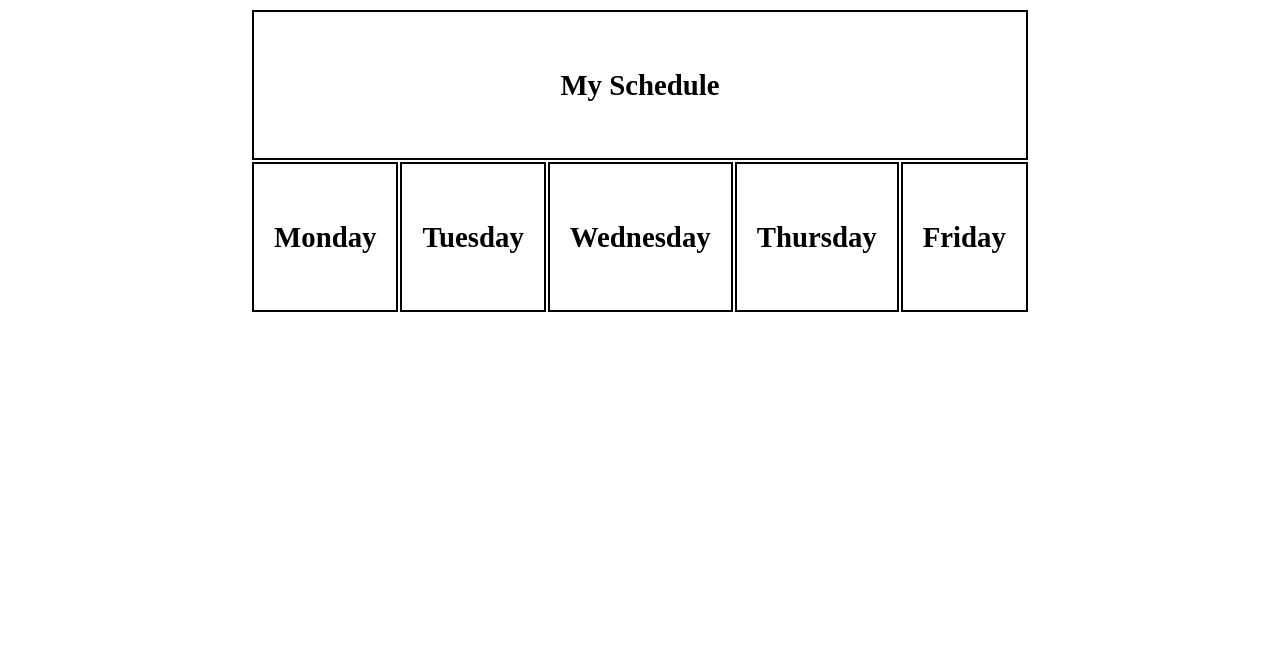
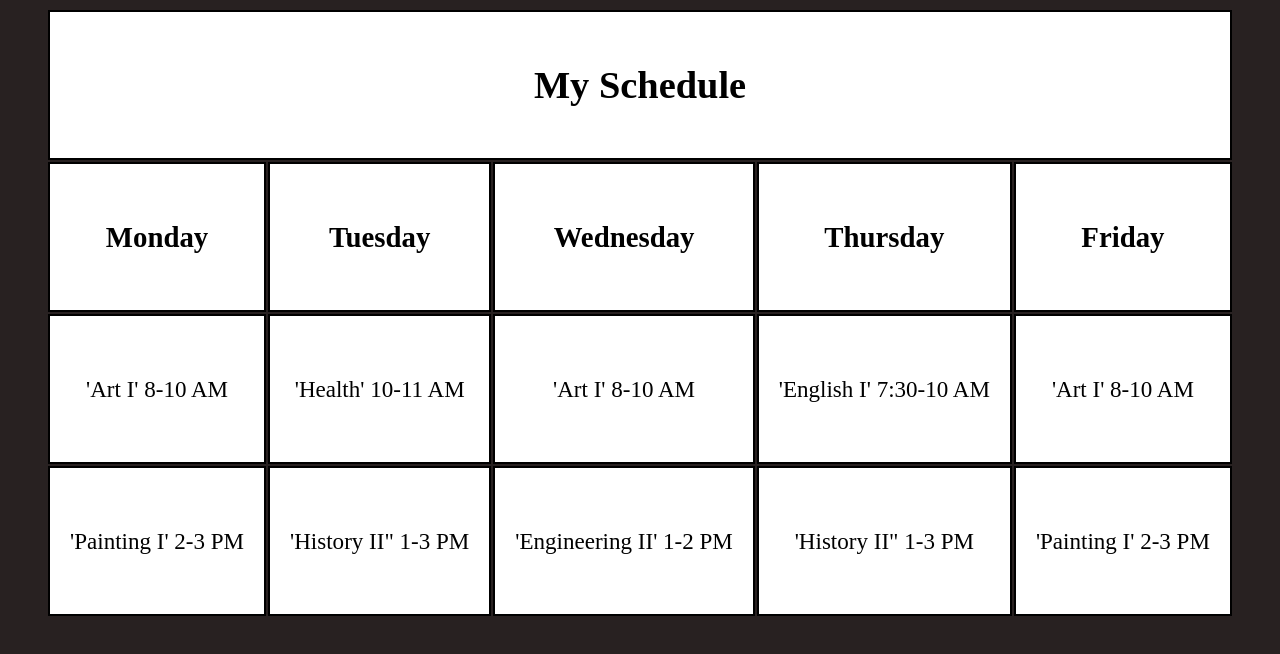
Before and after one commit to KeeganMIB/My-Schedule, a plain HTML site: page Index.html in a window 1280 px wide. Drawn offline with Linux system fonts and the light colour scheme.

Commit message:
Second Commit

```diff
--- a/Index.html
+++ b/Index.html
@@ -16,6 +16,20 @@
       <th>Thursday</th>
       <th>Friday</th>
     </tr>
+    <tr>
+      <td>'Art I' 8-10 AM </td>
+      <td>'Health' 10-11 AM </td>
+      <td>'Art I' 8-10 AM </td>
+      <td>'English I' 7:30-10 AM </td>
+      <td>'Art I' 8-10 AM </td>
+    </tr>
+    <tr>
+      <td>'Painting I' 2-3 PM </td>
+      <td>'History II" 1-3 PM </td>
+      <td>'Engineering II' 1-2 PM </td>
+      <td>'History II" 1-3 PM </td>
+      <td>'Painting I' 2-3 PM </td>
+    </tr>
     </table>
 </body>
 </html>
--- a/styles.css
+++ b/styles.css
@@ -14,3 +14,13 @@ th{
    margin-right: auto;
    text-align: center;
 }
+h1{
+   border: 2px solid;
+   width: 50%
+}
+#header{
+font-size: 2em;
+}
+html{
+   background-color:rgb(40, 33, 33)
+}
```
